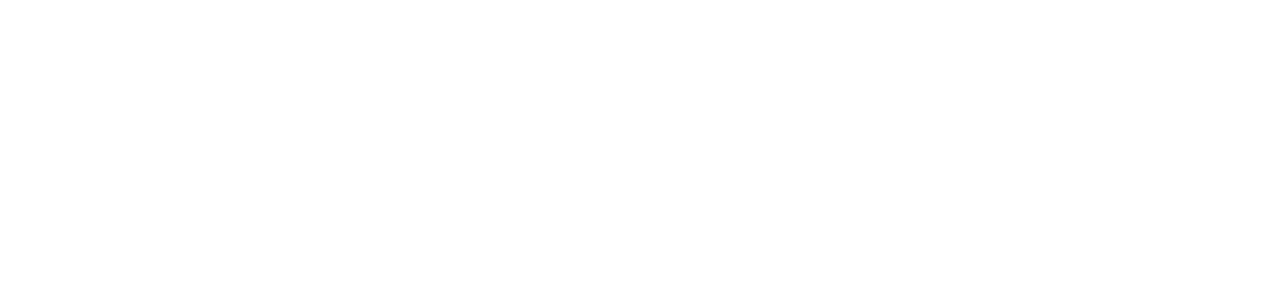
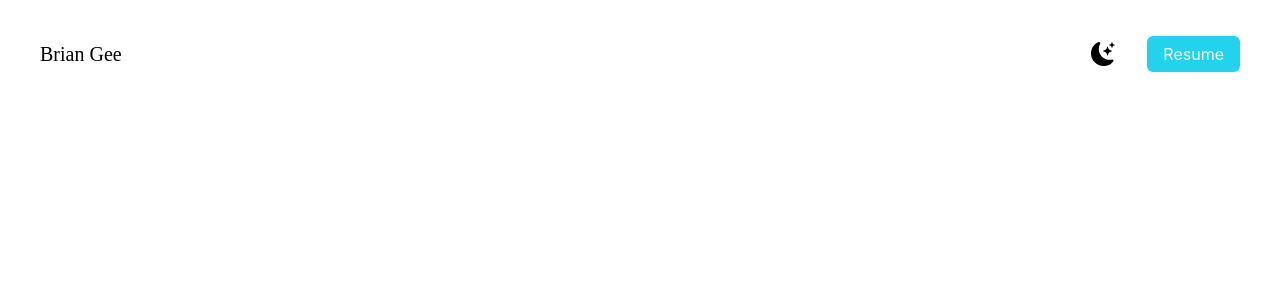
Before and after one commit to brian-gee/react-portfolio, a Next.js app: page / in a window 1280 px wide. Shown: the top 300 px of the page. Built offline with nearby package versions, Linux system fonts and the light colour scheme; a web font is replaced by a local one.

Commit message:
tailwind added and created basic nav

```diff
--- a/package.json
+++ b/package.json
@@ -11,11 +11,14 @@
   "dependencies": {
     "next": "13.0.0",
     "react": "18.2.0",
-    "react-dom": "18.2.0"
+    "react-dom": "18.2.0",
+    "react-icons": "^4.6.0"
   },
   "devDependencies": {
+    "autoprefixer": "^10.4.13",
     "eslint": "8.26.0",
     "eslint-config-next": "13.0.0",
+    "postcss": "^8.4.18",
     "tailwindcss": "^3.2.1"
   }
 }
--- a/pages/index.js
+++ b/pages/index.js
@@ -1,4 +1,5 @@
-import Head from 'next/head'
+import Head from 'next/head';
+import {BsFillMoonStarsFill} from 'react-icons/bs';
 
 export default function Home() {
   return (
@@ -9,7 +10,21 @@
         <link rel="icon" href="/favicon.ico" />
       </Head>
 
-      <main>
+      <main className='bg-white px-10'>
+        <section className=' min-h-screen'>
+          <nav className='py-10 mb-12 flex justify-between'>
+            <h1 className='text-xl font-Iosevka'>Brian Gee</h1>
+            <ul className='flex items-center'>
+              <li>
+                <BsFillMoonStarsFill className='cursor-pointer text-2xl' />
+              </li>
+              <li>
+                <a className=' bg-gradient-to-r bg-cyan-400 text-white px-4 py-2 rounded-md ml-8' href="#">Resume</a>
+              </li>
+            </ul>
+          </nav>
+
+        </section>
       </main>
     </div>
   )
--- /dev/null
+++ b/postcss.config.js
@@ -0,0 +1,6 @@
+module.exports = {
+  plugins: {
+    tailwindcss: {},
+    autoprefixer: {},
+  },
+}
--- a/tailwind.config.js
+++ b/tailwind.config.js
@@ -1,8 +1,15 @@
 /** @type {import('tailwindcss').Config} */
 module.exports = {
-  content: [],
+  content: [
+    "./pages/**/*.{js,ts,jsx,tsx}",
+    "./components/**/*.{js,ts,jsx,tsx}",
+  ],
   theme: {
-    extend: {},
+    extend: {
+      fontFamily: {
+        Iosevka: 'Iosevka'
+      }
+    },
   },
   plugins: [],
 }
```
Also changed, not shown: 1 other file (tests, documents, lock files or other folders).
